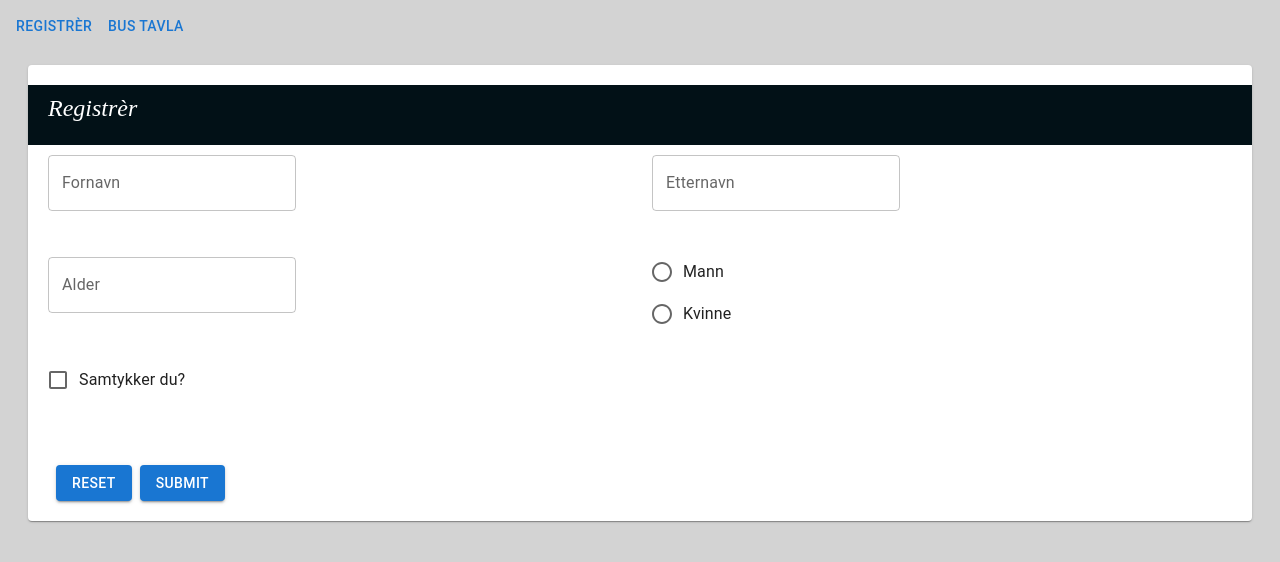
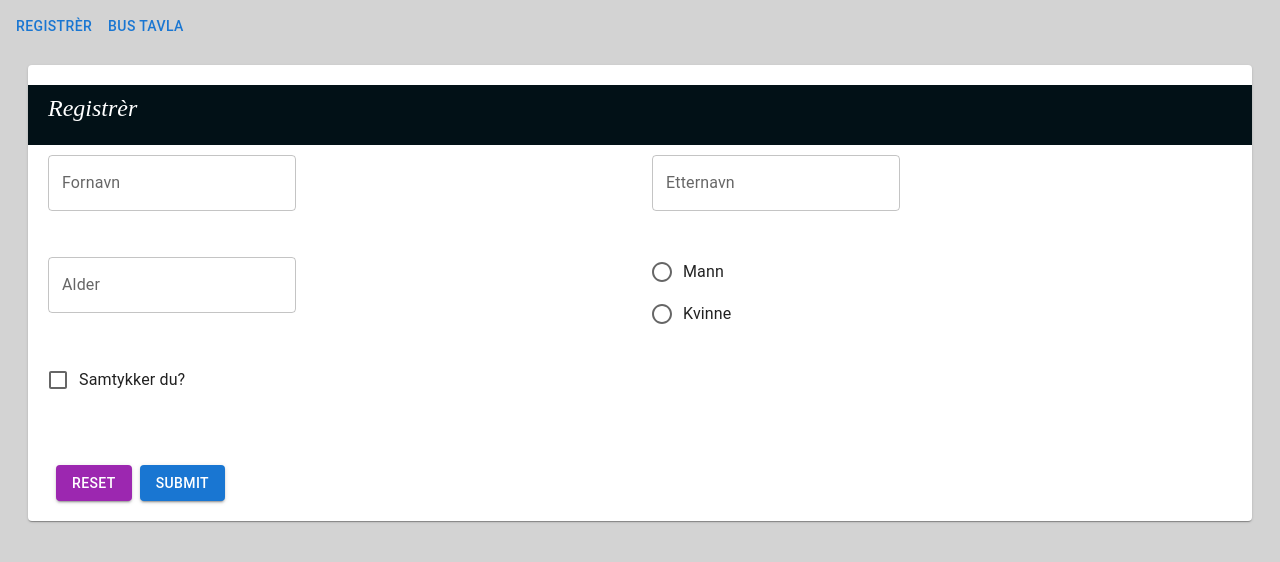
Before and after one commit to Ailol/typescript-react, a React (Create React App) app: page / in a window 1280 px wide. Shown: the top 562 px of the page. Built offline with nearby package versions, Linux system fonts and the light colour scheme.

Commit message:
Handles reset form && reset store. All validations are working, needs a UI overhaul

```diff
--- a/src/App.tsx
+++ b/src/App.tsx
@@ -3,7 +3,7 @@ import "./assets/App.css";
 import "./assets/Form.css";
 import { Button } from "@mui/material";
 import BusTable from "./components/Bus/BusTable";
-import Register from "./components/Form/Register";
+import RegisterPage from "./components/Form/RegisterPage";
 // import Form from "./components/Form/Form";
 
 const App: React.FC = () => {
@@ -14,7 +14,7 @@ const App: React.FC = () => {
             <Button onClick={() => setBusTab(false)}> Registrèr</Button>
             <Button onClick={() => setBusTab(true)}> Bus tavla</Button>
 
-            {!tabBus ? <Register /> : <BusTable />}
+            {!tabBus ? <RegisterPage /> : <BusTable />}
 
             {/* <Form /> */}
         </div>
--- a/src/components/Form/Form.tsx
+++ b/src/components/Form/Form.tsx
@@ -10,7 +10,7 @@ import {
 } from "./constants";
 import Header from "../Header";
 import "../../assets/Form.css";
-import { addUser } from "../../reducers/userReducer";
+import { addUser, resetStore } from "../../reducers/userReducer";
 import RadioGroupField from "./Fields/RadioGroupField";
 import CheckboxField from "./Fields/CheckBoxField";
 import TextInputField from "./Fields/TextInputField";
@@ -91,8 +91,11 @@ const Form: React.FC = () => {
                                 sx={classes.button}
                                 type="reset"
                                 variant="contained"
-                                color="primary"
-                                onClick={() => formik.resetForm()}
+                                color="secondary"
+                                onClick={() => {
+                                    formik.resetForm();
+                                    dispatch(resetStore());
+                                }}
                             >
                                 reset
                             </Button>
--- a/src/components/Form/Register.tsx
+++ b/src/components/Form/RegisterPage.tsx
@@ -15,7 +15,7 @@ const styles = {
         alignItems: "center",
     },
 };
-const Register: React.FC = () => {
+const RegisterPage: React.FC = () => {
     return (
         <>
             <div>
@@ -30,4 +30,4 @@ const Register: React.FC = () => {
     );
 };
 
-export default Register;
+export default RegisterPage;
```
